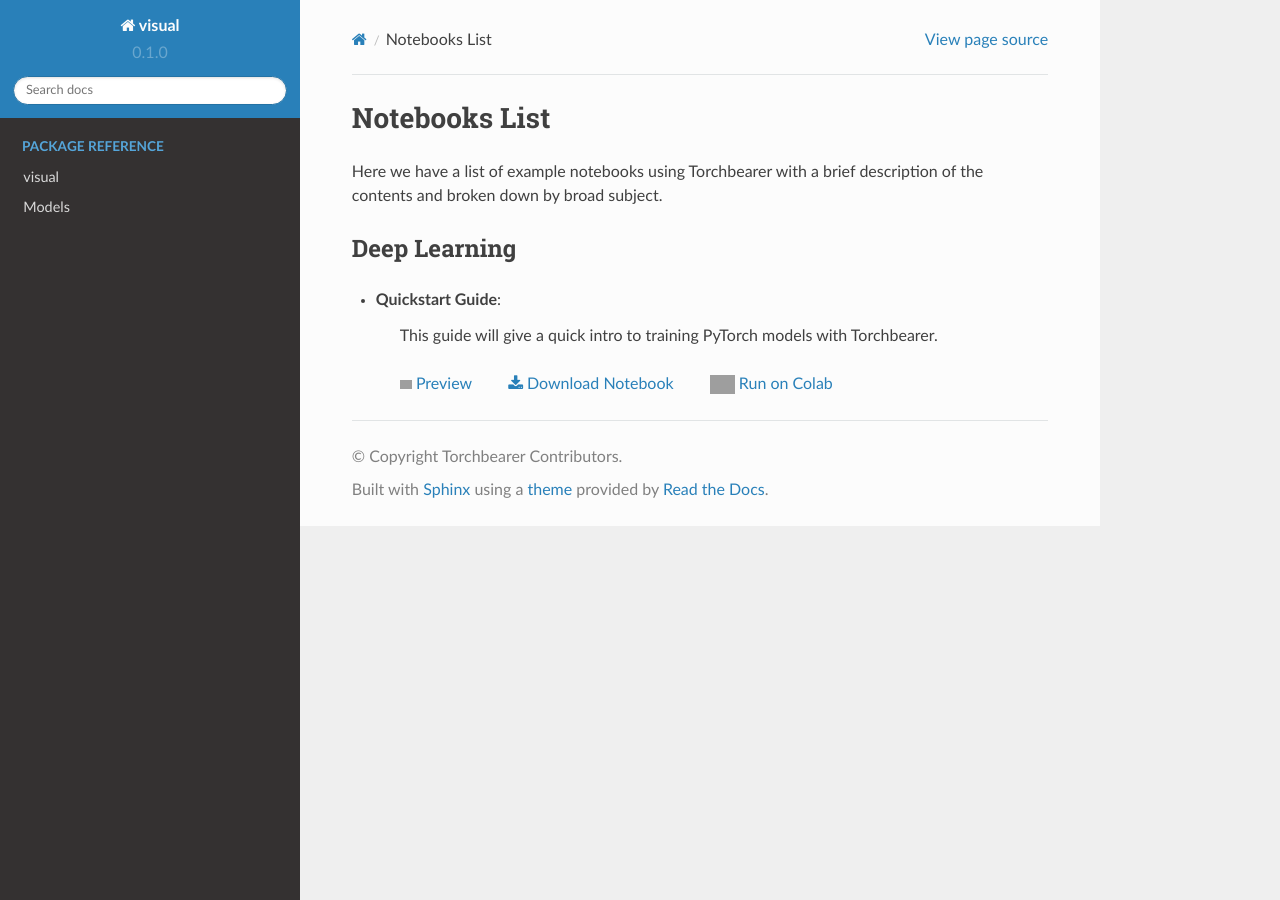
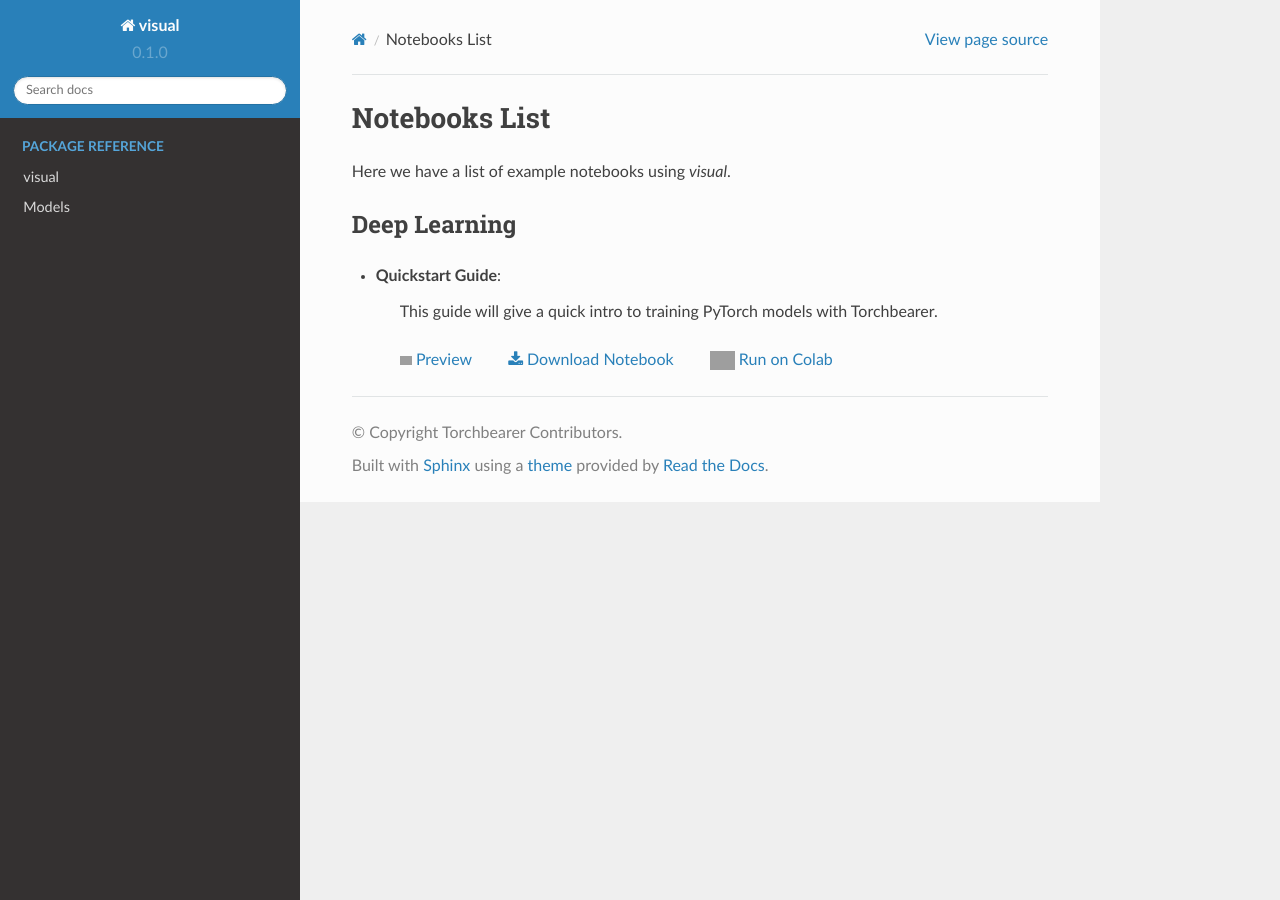
Before and after one commit to pytorchbearer/visual, a Sphinx documentation site: the page built from docs/examples/notebooks.rst, in a window 1280 px wide. Built offline with Sphinx 7.4.7 and the Read the Docs theme 2.0.0, drawn with Linux system fonts in a browser that asks for light colours; grey boxes are pictures that could not be loaded.

Commit message:
Update notebooks.rst

```diff
--- a/docs/examples/notebooks.rst
+++ b/docs/examples/notebooks.rst
@@ -1,6 +1,6 @@
 Notebooks List
 ================================
-Here we have a list of example notebooks using Torchbearer with a brief description of the contents and broken down by broad subject.
+Here we have a list of example notebooks using `visual`.
 
 Deep Learning
 ^^^^^^^^^^^^^^^^^^^^^^^^^^^^^^^^
```
